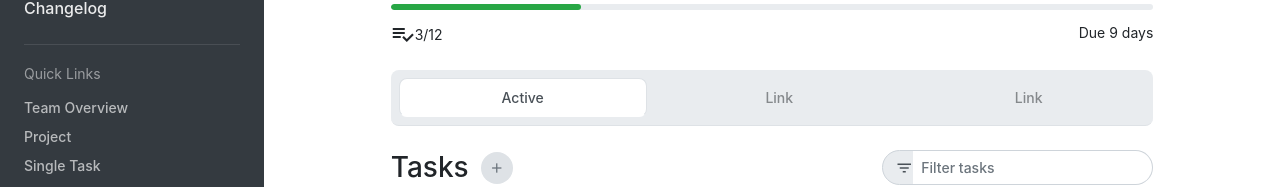
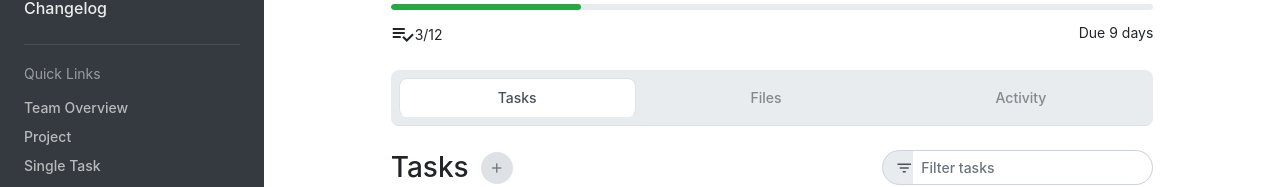
Before and after one commit to bitbrothers/npm-ui-component, a React (Create React App) app: page / in a window 1280 px wide. Shown: the part 290-477 px from the top of the page. Built offline with nearby package versions, Linux system fonts and the light colour scheme.

Commit message:
Enabled Tab switching

```diff
--- a/src/components/bootstrap/Nav.js
+++ b/src/components/bootstrap/Nav.js
@@ -2,15 +2,15 @@ import React from 'react'
 
 function Nav() {
     return (
-        <ul class="nav nav-tabs nav-fill">
+            <ul class="nav nav-tabs nav-fill" role="tablist">
                 <li class="nav-item">
-                <a class="nav-link active" href="#">Active</a>
+                  <a class="nav-link active" data-toggle="tab" href="#tasks" role="tab" aria-controls="tasks" aria-selected="true">Tasks</a>
                 </li>
                 <li class="nav-item">
-                <a class="nav-link" href="#">Link</a>
+                  <a class="nav-link" data-toggle="tab" href="#files" role="tab" aria-controls="files" aria-selected="false">Files</a>
                 </li>
                 <li class="nav-item">
-                <a class="nav-link" href="#">Link</a>
+                  <a class="nav-link" data-toggle="tab" href="#activity" role="tab" aria-controls="activity" aria-selected="false">Activity</a>
                 </li>
             </ul>
     )
```
Lines whose indentation alone changed are shown as unchanged.
